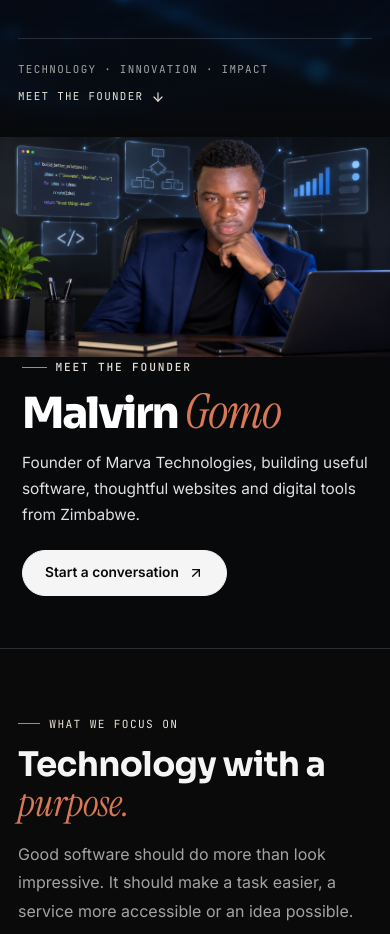
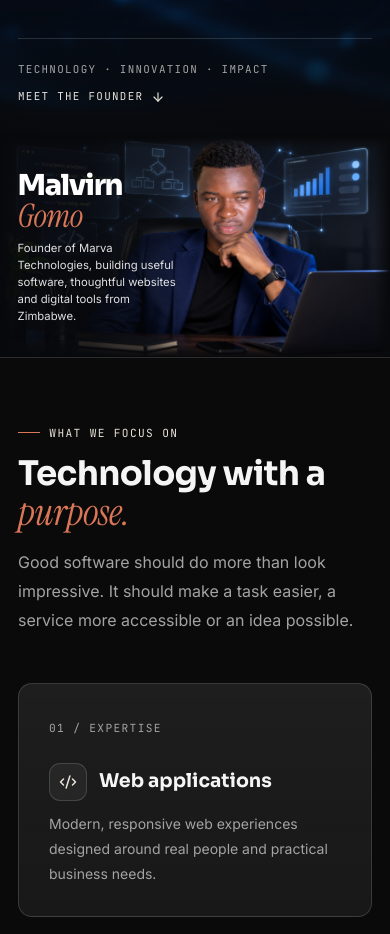
Before and after one commit to malvirn/marvatechnologies, a Next.js app: page / in a window 390 px wide. Shown: the part 880-1814 px from the top of the page. Built offline with nearby package versions, Linux system fonts and the light colour scheme.

Commit message:
Founder: keep text inside the image on all screens, remove button

```diff
--- a/src/app/globals.css
+++ b/src/app/globals.css
@@ -537,17 +537,12 @@ button{font:inherit}
   .focus-item:hover{transform:none}
   .intro-meta-mid{display:none}
   .mh{--mh-header-space:84px}
-  .mh-stage{width:100%;aspect-ratio:auto;container-type:normal}
-  .mh-img{height:auto}
-  .mh-shade{display:none}
-  .mh-stage::before{background:linear-gradient(0deg,#08090b 0,rgba(8,9,11,0) 14%)}
-  .mh-copy{position:relative;left:auto;top:auto;bottom:auto;width:100%;padding:6px 22px 52px;margin-top:-4px}
-  .mh-pretitle{margin-bottom:12px;font-size:.7rem}
-  .mh-title{font-size:clamp(2.4rem,11vw,3.6rem)}
-  .mh-text{margin-top:14px;max-width:46ch;font-size:.96rem;line-height:1.7}
-  .mh-actions{margin-top:22px}
+  .mh-copy{width:calc(50cqw - clamp(14px,4.5cqw,72px) - 1.5cqw);left:clamp(14px,4.5cqw,72px)}
+  .mh-pretitle{margin-bottom:1.2cqw;font-size:clamp(.5rem,1.9cqw,.72rem);letter-spacing:.12em}
+  .mh-title{font-size:clamp(1.45rem,7.4cqw,3.2rem);line-height:1.04}
+  .mh-text{margin-top:2cqw;max-width:none;font-size:clamp(.68rem,2.9cqw,1.05rem);line-height:1.5}
 }
-@media(max-width:420px){.intro-cta{width:100%}.intro-btn{flex:1 1 auto}}
+@media(max-width:420px){.intro-cta{width:100%}.intro-btn{flex:1 1 auto}.mh-pretitle{display:none}}
 @media(prefers-reduced-motion:reduce){.intro-main,.intro-focus{animation:none!important}.focus-item,.intro-btn,.mh-btn{transition:none}}
 
 /* =====================================================================
--- a/src/components/Founder.tsx
+++ b/src/components/Founder.tsx
@@ -1,6 +1,3 @@
-import Link from "next/link";
-import { ArrowUpRight } from "lucide-react";
-
 export default function Founder() {
   return (
     <section className="mh" id="founder" aria-label="Meet the founder">
@@ -22,11 +19,6 @@ export default function Founder() {
           <p className="mh-text">
             Founder of Marva Technologies, building useful software, thoughtful websites and digital tools from Zimbabwe.
           </p>
-          <div className="mh-actions">
-            <Link className="mh-btn mh-btn-solid" href="/contact">
-              Start a conversation <ArrowUpRight size={16} aria-hidden="true" />
-            </Link>
-          </div>
         </div>
       </div>
     </section>
```
